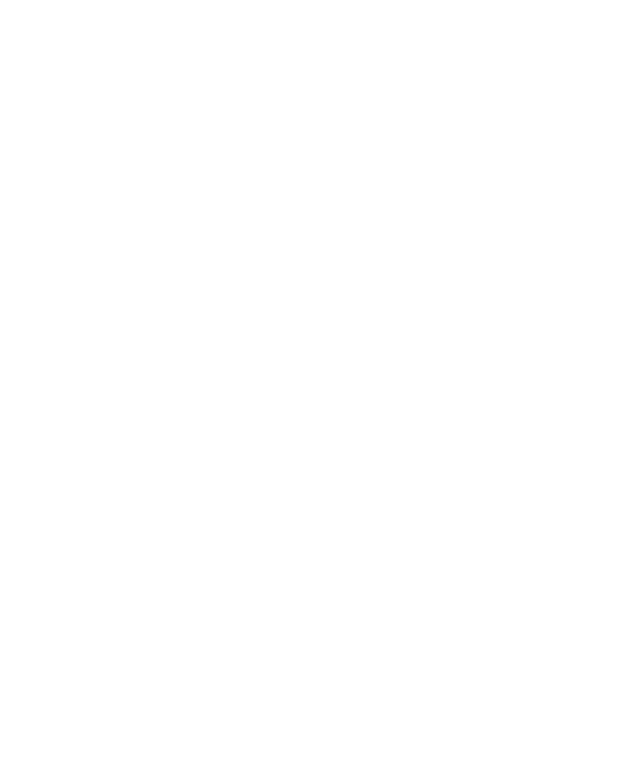
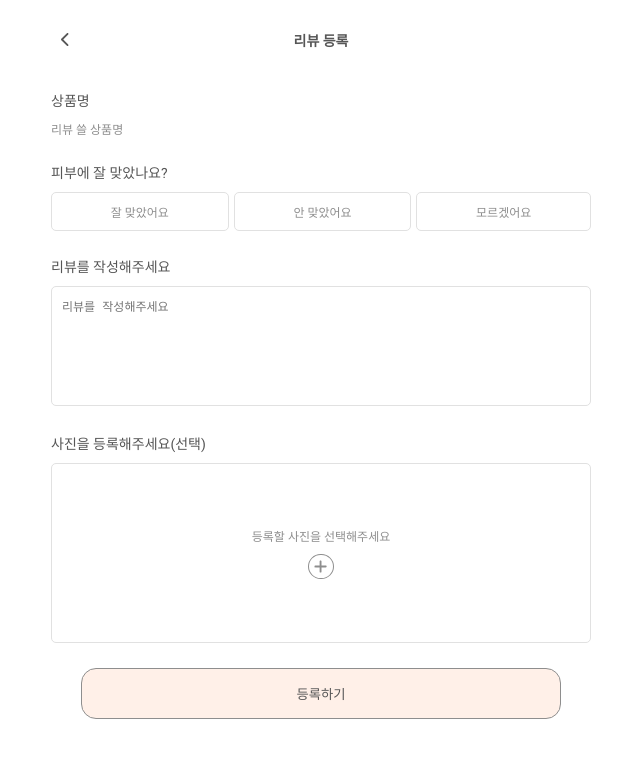
Before and after one commit to kimdevspace/skinfit, a React (Vite) app in the folder frontend/: page /cosmetics/1/review in a window 1280 px wide. Shown: the top 758 px of the page, without its empty margins (319-959 px from the left). Built offline with nearby package versions, Linux system fonts and the light colour scheme.

Commit message:
Fix: frontend 통합 후 버그 수정
-package-lock.json 수정
-라우트 경로 수정
-Header 컴포넌트의 scss가 다른 컴포넌트에 영향 주는 오류 수정
-이 외에 자잘한 오류 고침침

```diff
--- a/frontend/src/App.jsx
+++ b/frontend/src/App.jsx
@@ -2,8 +2,8 @@
 import AuthRoutes from "./routes/AuthRoutes";
 // import MyPageRoute from "./routes/MyPageRoute";
 import HomeRoute from "./routes/HomeRoute";
-// import CosmeticsRoute from "./routes/CosmeticsRoute";
-// import Search from "../pages/search/Search";
+import CosmeticsRoute from "./routes/CosmeticsRoute";
+import Search from "./pages/search/Search";
 // import OcrScanner from "./pages/ocr/OcrScanner";
 
 function App() {
@@ -23,10 +23,10 @@
       {/*<Route path="/mypage/*" element={<MyPageRoute />} />*/}
 
       {/* 제품 관련 페이지 라우트(제품 상세 페이지) */}
-      {/* <Route path="/cosmetics/*" element={<CosmeticsRoute />} /> */}
+      <Route path="/cosmetics/*" element={<CosmeticsRoute />} />
 
       {/* 검색 페이지 */}
-      {/* <Route path="/search" element={<Search />} /> */}
+      <Route path="/search" element={<Search />} />
 
       {/* OCR 스캐너 페이지 */}
       {/* <Route path="/ocr" element={<OcrScanner />} /> */}
--- a/frontend/src/components/common/Header.scss
+++ b/frontend/src/components/common/Header.scss
@@ -1,4 +1,4 @@
-header {
+.header {
   position: relative;
   display: flex;
   justify-content: center;
--- a/frontend/src/pages/cosmetics/CosmeticDetail.jsx
+++ b/frontend/src/pages/cosmetics/CosmeticDetail.jsx
@@ -7,7 +7,7 @@
 import Header from "../../components/common/Header";
 import Button from "../../components/common/Button";
 import CosmeticInfo from "../../components/cosmetics/CosmeticInfo";
-import ReviewItem from "../../components/review/ReviewItem";
+// import ReviewItem from "../../components/review/ReviewItem";
 
 // 화장품 정보 요청 함수
 const fetchCosmeticDetails = async (cosmeticId) => {
@@ -165,16 +165,16 @@
               최신순
             </button>
           </div>
-          <Link to={"/review"} className="write-btn">
+          <Link to={'review'} className="write-btn">
             작성하기
           </Link>
         </div>
 
         {/* 리뷰 리스트 */}
         <div className="review-list">
-          {reviews.map((review, idx) => (
+          {/* {reviews.map((review, idx) => (
             <ReviewItem key={idx} review={review} />
-          ))}
+          ))} */}
         </div>
       </div>
     </div>
--- a/frontend/src/pages/home/Home.jsx
+++ b/frontend/src/pages/home/Home.jsx
@@ -121,7 +121,7 @@
         <div className="recommend-list">
           {
             recomCosmetic.map((cosmetic) => (
-              <RecommendItem key={cosmetic.id} cosmetic={cosmetic}/>
+              <RecommendItem key={cosmetic.cosmeticId} cosmetic={cosmetic}/>
             ))
           }
         </div>
--- a/frontend/src/routes/CosmeticsRoute.jsx
+++ b/frontend/src/routes/CosmeticsRoute.jsx
@@ -1,15 +1,14 @@
 /*CosmeticsRoute.jsx*/
 import { Routes, Route } from "react-router-dom";
-// import CosmeticDetail from "../pages/cosmetics/CosmeticDetail";
-// import ReviewRegister from "../pages/review/ReviewRegister";
+import CosmeticDetail from "../pages/cosmetics/CosmeticDetail";
+import ReviewRegister from "../pages/review/ReviewRegister";
 
 function CosmeticsRoute() {
   return (
-    // <Routes>
-    //   <Route path=":productId" element={<CosmeticDetail />}>
-	//       <Route path=":productId/review" element={<ReviewRegister />} />
-	//     </Route>
-    // </Routes>
+    <Routes>
+      <Route path=":cosmeticId" element={<CosmeticDetail />} />
+      <Route path=":cosmeticId/review" element={<ReviewRegister />} />
+    </Routes>
   );
 }
 
```
Also changed, not shown: 1 other file (tests, documents, lock files or other folders).
